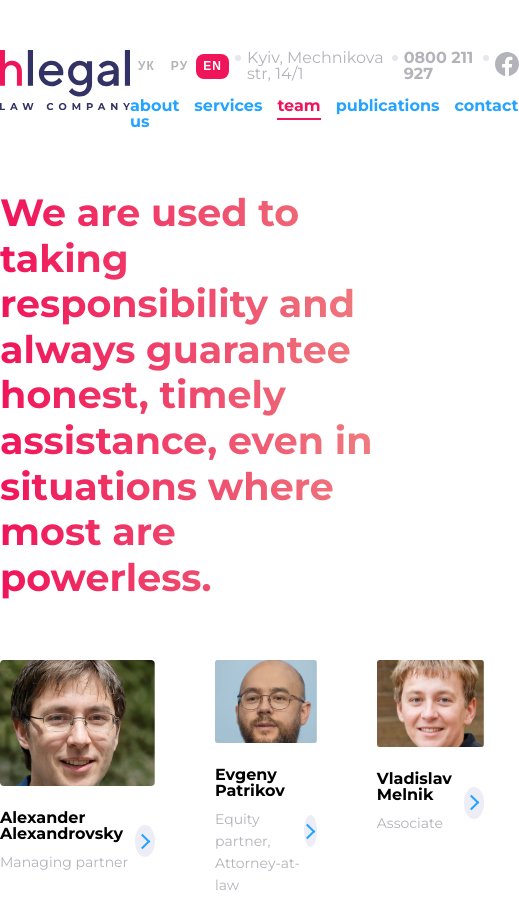
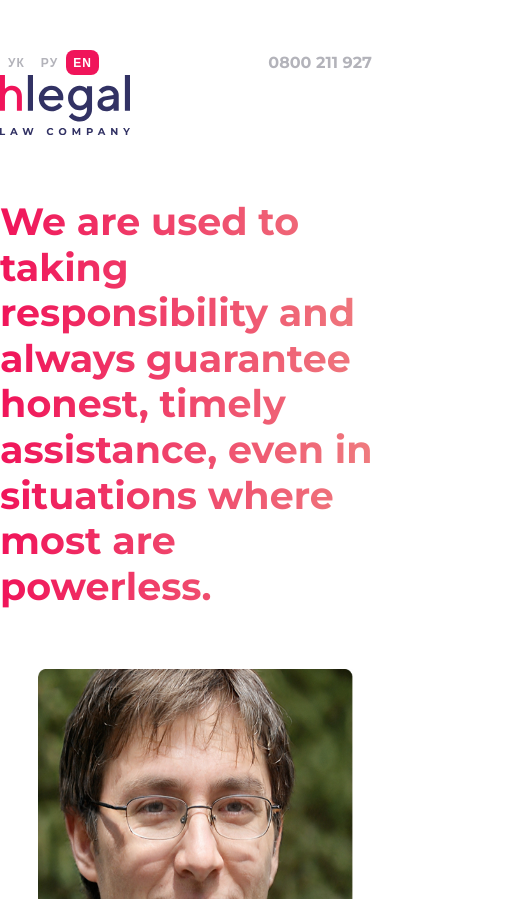
Before and after one commit to hishiya/homework-17, a plain HTML site: page team.html in a window 390 px wide. Shown: the top 899 px of the page, 519 px wide, since content can reach past the window. Drawn offline with Linux system fonts and the light colour scheme.

Commit message:
50% finished

```diff
--- a/scss/team-components/_footer.scss
+++ b/scss/team-components/_footer.scss
@@ -61,3 +61,27 @@
     font-weight: 700;
     line-height: 100%;
 }
+
+@media (max-width: 1680px) {
+    .footer__container {
+        max-width: 1320px;
+    }
+}
+
+@media (max-width: 1400px) {
+    .footer__container {
+        max-width: 904px;
+    }
+}
+
+@media (max-width: 992px) {
+    .footer__container {
+        max-width: 648px;
+    }
+}
+
+@media (max-width: 768px) {
+    .footer__container {
+        max-width: 100%;
+    }
+}
--- a/scss/team-components/_header.scss
+++ b/scss/team-components/_header.scss
@@ -79,3 +79,61 @@
         padding-bottom: 4px;
     }
 }
+
+@media (max-width: 1680px) {
+    .header {
+        max-width: 1320px;
+    }
+}
+
+@media (max-width: 1400px) {
+    .header {
+        max-width: 904px;
+    }
+}
+
+@media (max-width: 992px) {
+    .header {
+        max-width: 648px;
+    }
+}
+
+@media (max-width: 768px) {
+    .header {
+        max-width: 100%;
+    }
+
+    .header__container {
+        display: flex;
+        flex-direction: column;
+    }
+
+    .header__list {
+        display: none;
+    }
+
+    .header__content {
+        order: -1;
+    }
+
+    .header .header__languages {
+        margin-right: auto;
+        margin-left: 0;
+    }
+
+    .header .header__phone {
+        margin-left: auto;
+        margin-right: 0;
+        padding: 0;
+
+        &::after, &::before {
+            display: none;
+            content: none;
+        }
+    }
+
+    .header__street,
+    .facebook-img {
+        display: none;
+    }
+}
--- a/scss/team-components/_main.scss
+++ b/scss/team-components/_main.scss
@@ -88,3 +88,76 @@
         }
     }
 }
+
+@media (max-width: 1680px) {
+    .team__container-title {
+        max-width: 1080px;
+    }
+
+    .team__container {
+        max-width: 1320px;
+    }
+
+    .team-card__image {
+        max-width: 400px;
+        height: 400px;
+    }
+}
+
+@media (max-width: 1400px) {
+    .team__container-title {
+        max-width: 664px;
+    }
+
+    .team__container {
+        max-width: 904px;
+    }
+
+    .team-card__image {
+        max-width: 261px;
+        height: 400px;
+    }
+}
+
+@media (max-width: 992px) {
+    .team__container-title {
+        max-width: 648px;
+    }
+
+    .team__grid {
+        grid-template-columns: repeat(2, 1fr);
+    }
+
+    .team__container {
+        max-width: 648px;
+    }
+
+    .team-card__image {
+        max-width: 291px;
+        height: 400px;
+    }
+}
+
+@media (max-width: 768px) {
+    .team__container-title {
+        max-width: 100%;
+    }
+
+    .team__container {
+        max-width: 100%;
+    }
+
+    .team-card__image {
+        max-width: 315px;
+        height: 300px;
+    }
+
+    .team__grid {
+        grid-template-columns: repeat(1, 1fr);
+    }
+
+    .team-card {
+        display: grid;
+        justify-content: center;
+    }
+}
```
Also changed, not shown: css/team.css, 1 other file.
